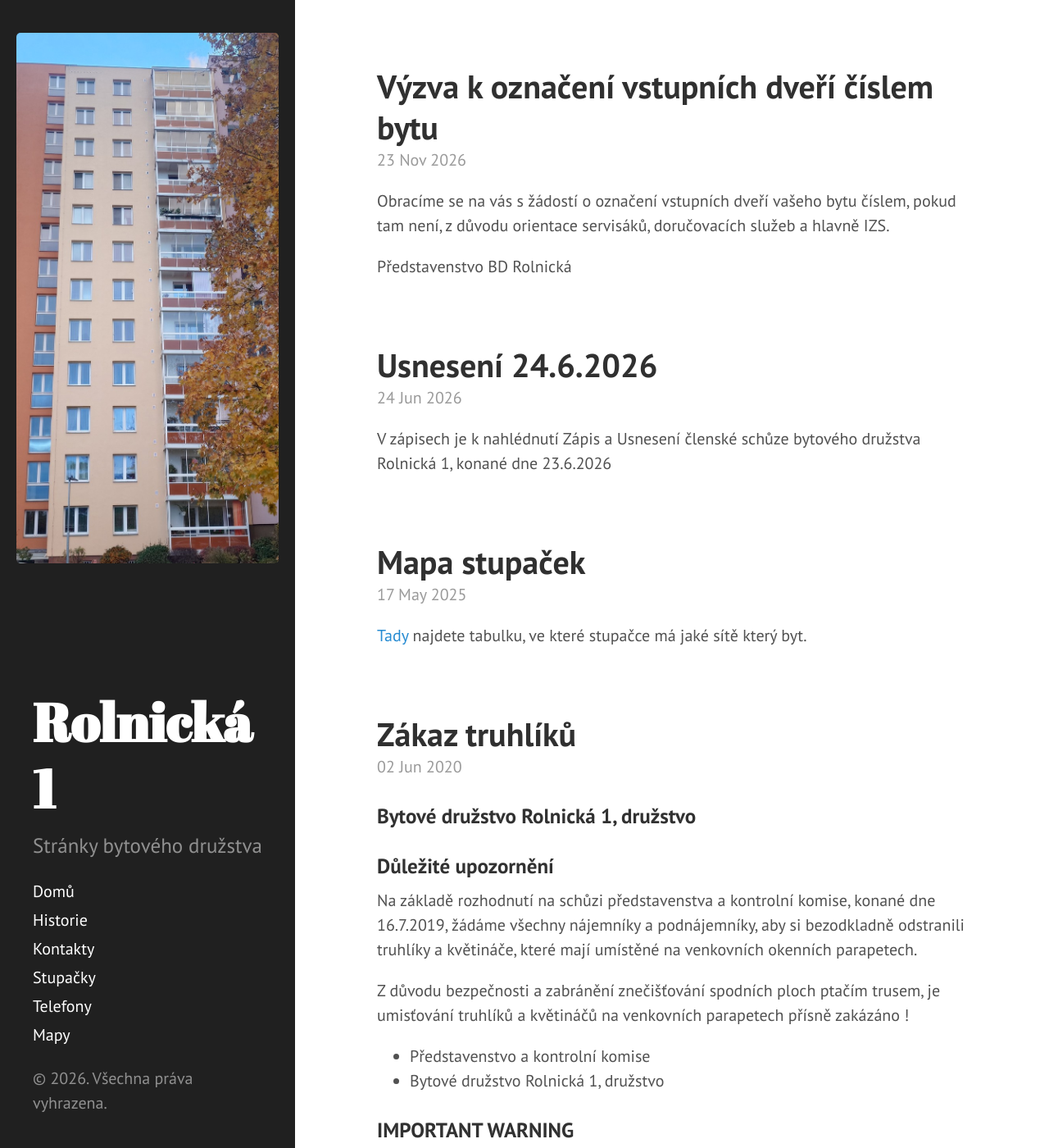
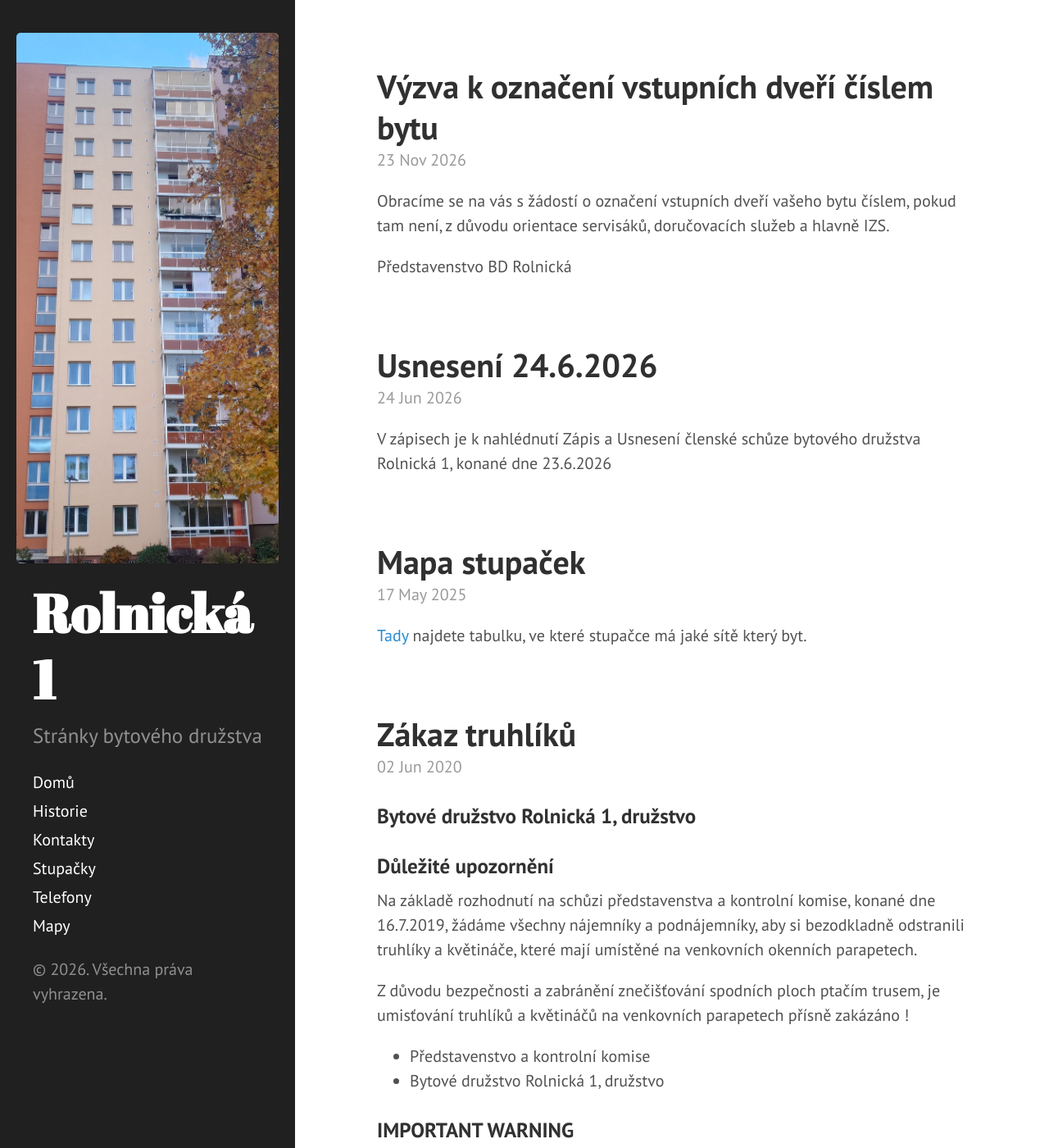
Before and after one commit to Kraksna83/rol1, a Jekyll site: the page built from index.html, in a window 1280 px wide and 1400 px high. Shown: the whole window at 82% size. Built offline with Jekyll 4.4.1, drawn with Linux system fonts in a browser that asks for light colours; the list of posts is cut into pages by our own code.

Commit message:
neprekryvej obrazek textem

```diff
--- a/public/css/hyde.css
+++ b/public/css/hyde.css
@@ -107,10 +107,7 @@ a.sidebar-nav-item:focus {
 
 @media (min-width: 48em) {
   .sidebar-sticky {
-    position: absolute;
-    right:  1rem;
-    bottom: 1rem;
-    left:   1rem;
+    position: static;
   }
 }
 
@@ -249,6 +246,13 @@ a.sidebar-nav-item:focus {
   color: #8f5536;
 }
 
+.sidebar > img {
+  display: block;
+  max-width: 100%;
+  height: auto;
+  margin: 0 auto 1rem;
+}
+
 @media (max-width: 47.99em) {
   .sidebar > img {
     display: block;
```
